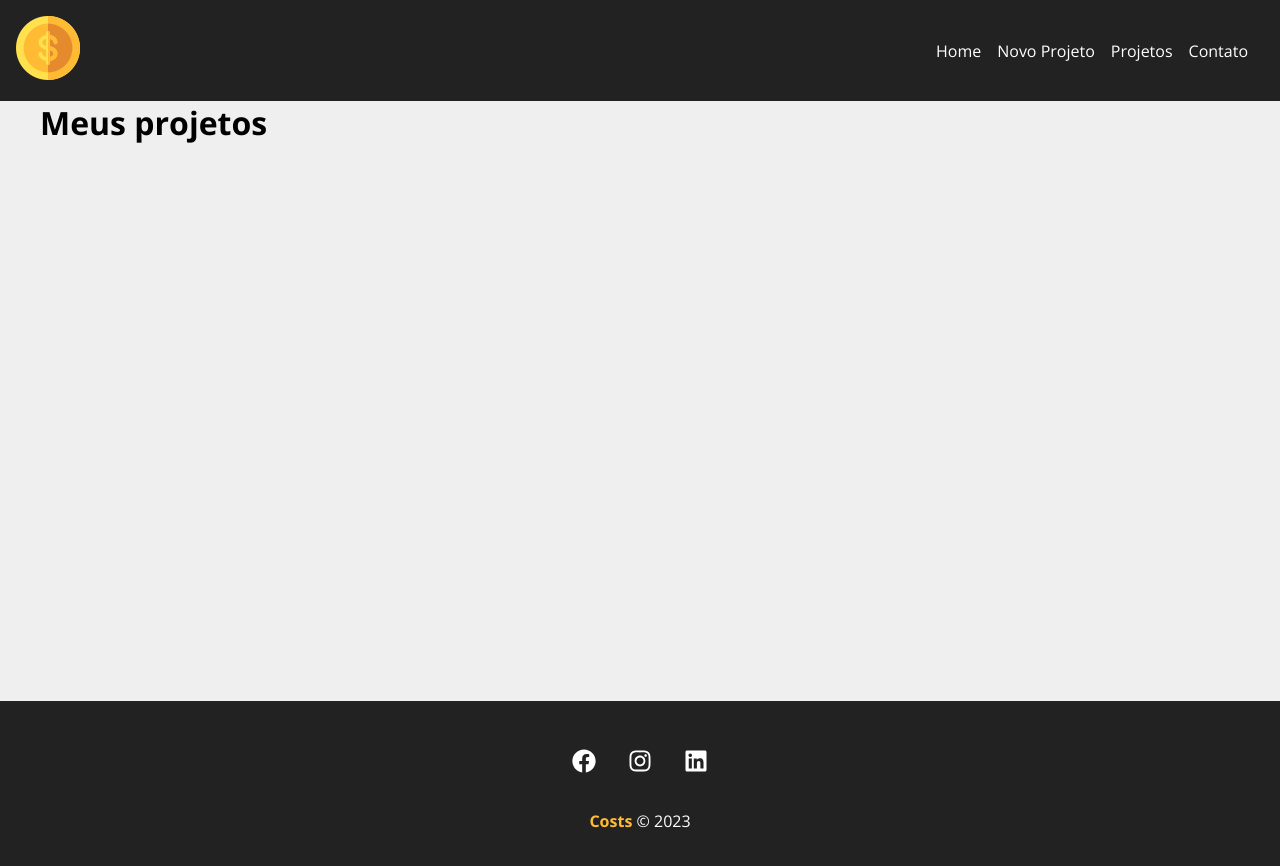
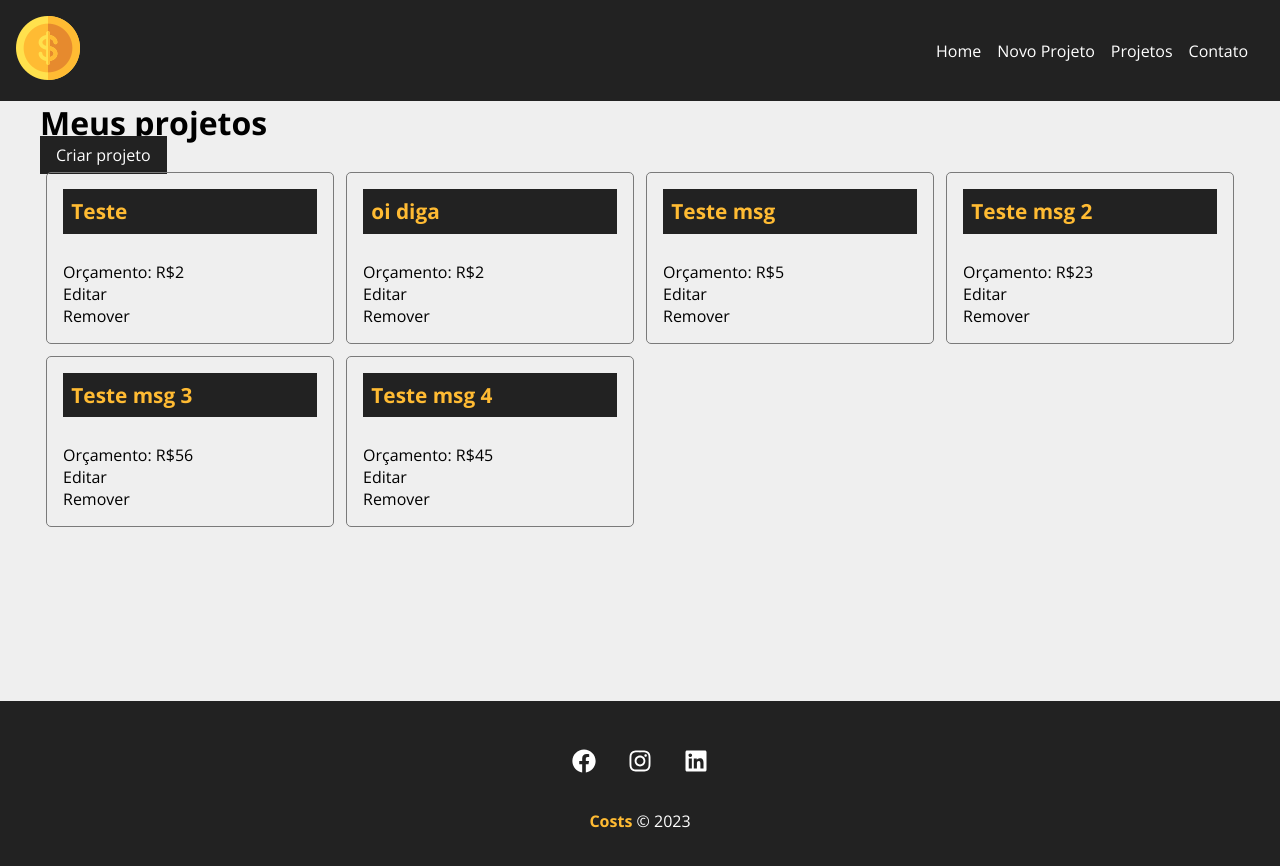
Before and after one commit to Aris402/Costs-React, a React (Create React App) app: page /projects in a window 1280 px wide. Shown: the top 866 px of the page. Built offline with nearby package versions, Linux system fonts and the light colour scheme; data requests are answered from the project's data file.

Commit message:
Showing projects on screen

```diff
--- a/src/components/pages/Projects.js
+++ b/src/components/pages/Projects.js
@@ -1,7 +1,13 @@
 import Message from "../layout/Message"
-import { useLocation } from "react-router-dom"
+import { Link, useLocation } from "react-router-dom"
+import styles from './Projects.module.css'
+import Container from '../layout/Container'
+import LinkButton from '../layout/LinkButton'
+import ProjectCard from "../project/ProjectCard"
+import { useState, useEffect } from "react"
 
 function Projects(){
+    const [projects, setProjects] = useState([])
 
     const location = useLocation()
     let message = ''
@@ -9,10 +15,36 @@ function Projects(){
         message = location.state.message
     }
 
+    useEffect(() => {
+        fetch('http://localhost:5000/projects', {
+            method: "GET",
+            headers: {
+                'Content-type': 'application/json'
+            },
+        }).then(resp => resp.json())
+        .then(data => {
+            setProjects(data)
+        })
+        .catch(err => console.log(err))
+    }, [])
+
     return(
         <div>
+            <div>
             <h1>Meus projetos</h1>
+            <LinkButton to="newproject" text="Criar projeto"/>
+            </div>
             {message && <Message msg={message} type="success"/>}
+            <Container customClass="start">
+                {projects.length > 0 &&
+                  projects.map((project) =>
+                  <ProjectCard
+                  name={project.name}
+                  id={project.id}
+                  key={project.id}
+                  budget={project.budget}
+                  category={project.category.name}/>)}
+            </Container>
         </div>
     )
 }
--- /dev/null
+++ b/src/components/pages/Projects.module.css
@@ -0,0 +1,8 @@
+.project_container{
+    padding: 2em;
+}
+.title_container{
+    display: flex;
+    justify-content: space-between;
+    margin-bottom: 2em;
+}
--- /dev/null
+++ b/src/components/project/ProjectCard.js
@@ -0,0 +1,19 @@
+import styles from './ProjectCard.module.css'
+import {BsPencil, BsFillTrashFill} from  'react-icons/bs'
+
+function ProjectCard({id, name, budget, category, handleRemove}){
+    return(
+        <div className={styles.project_card}>
+        <h4>{name}</h4>
+        <p>
+            <span>Orçamento:</span> R${budget}
+        </p>
+        <div>
+            <p>Editar</p>
+            <p>Remover</p>
+        </div>
+        </div>
+    )
+}
+
+export default ProjectCard
--- /dev/null
+++ b/src/components/project/ProjectCard.module.css
@@ -0,0 +1,14 @@
+.project_card{
+    padding: 1em;
+    border: 1px solid #7a7a7a;
+    border-radius: 5px;
+    width: 24%;
+    margin: 0.5%;
+}
+.project_card h4{
+    background-color: #222;
+    color: #ffbb33;
+    padding: 0.4em;
+    margin-bottom: 1.3em;
+    font-size: 1.3em;
+}
```
